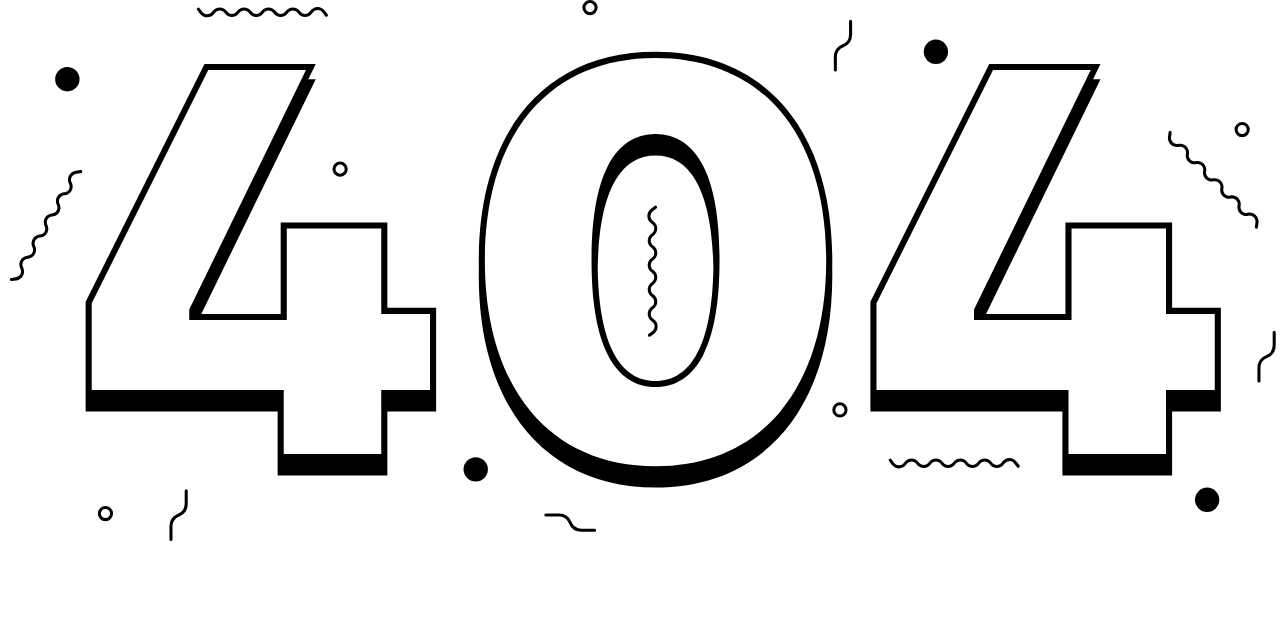
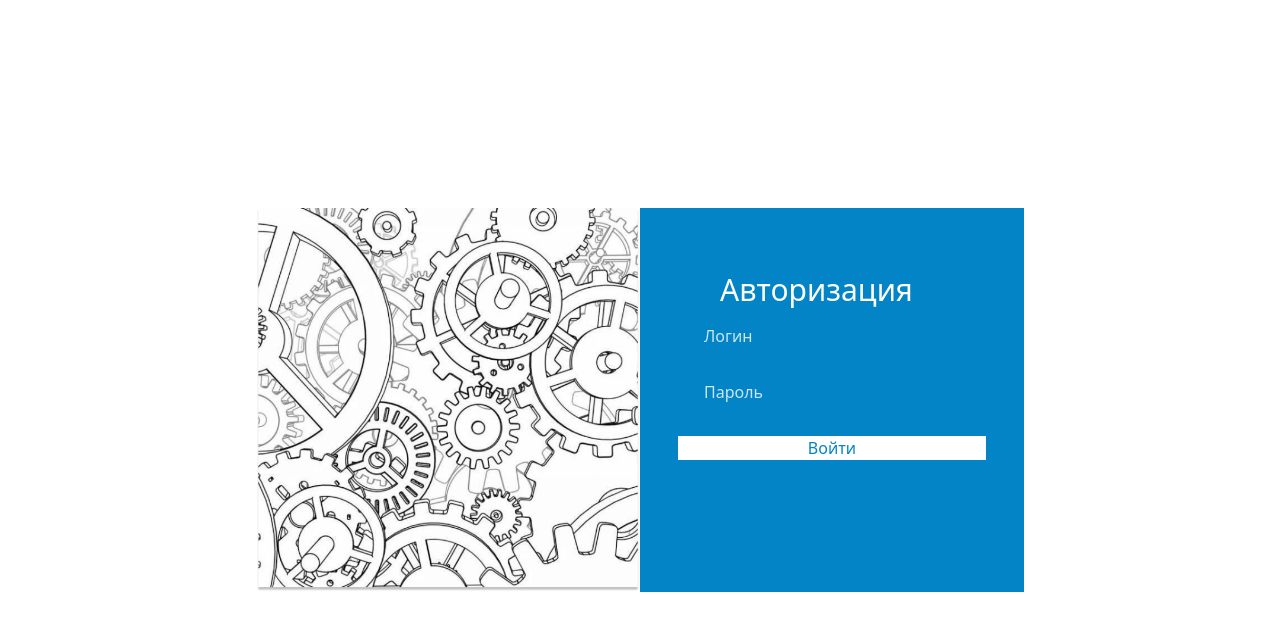
Before and after one commit to dvotch/Diplom-frontend, a React (Vite) app: page /Login in a window 1280 px wide. Shown: the top 630 px of the page. Built offline with nearby package versions, Linux system fonts and the light colour scheme.

Commit message:
login-work-very-hard-so

```diff
--- a/package.json
+++ b/package.json
@@ -14,6 +14,7 @@
     "@emotion/styled": "^11.11.5",
     "@mui/icons-material": "^5.15.15",
     "@tanstack/react-query": "^5.29.2",
+    "@ts3/query-client": "^3.0.3",
     "axios": "^1.6.8",
     "react": "^18.2.0",
     "react-dom": "^18.2.0",
--- a/src/app/context.tsx
+++ b/src/app/context.tsx
@@ -1,19 +1,19 @@
 import { createContext, useState } from "react";
 
 export interface context {
-  role: string;
-  setRole: (role: string) => void;
+  role: string[];
+  setRole: (role: string[]) => void;
 }
-export const ThemeContext = createContext<context>({
-  role: "",
+export const RoleContext = createContext<context>({
+  role: [""],
   setRole: () => {},
 });
 
 export const Context = ({ children }: { children: React.ReactNode }) => {
-  const [role, setRole] = useState("");
+  const [role, setRole] = useState([""]);
   return (
-    <ThemeContext.Provider value={{ role, setRole }}>
+    <RoleContext.Provider value={{ role, setRole }}>
       {children}
-    </ThemeContext.Provider>
+    </RoleContext.Provider>
   );
 };
--- a/src/app/layout/Root.tsx
+++ b/src/app/layout/Root.tsx
@@ -1,7 +1,15 @@
-import { Outlet } from "react-router-dom";
+import { Outlet, useNavigate } from "react-router-dom";
 import { Aside, Header } from "../../widgets";
+import { useContext, useEffect } from "react";
+import { RoleContext } from "../context";
 
 export const RootLayot = () => {
+  const navigate = useNavigate();
+  const { role } = useContext(RoleContext);
+
+  useEffect(() => {
+    if (!role[0]) navigate("/Login");
+  }, []);
   return (
     <div className="grid grid-cols-root grid-rows-root gap-y-6 gap-x-12">
       <Header />
--- a/src/app/routes.tsx
+++ b/src/app/routes.tsx
@@ -5,11 +5,14 @@ import {
 } from "react-router-dom";
 import { RootLayot } from "./layout/Root";
 import { Statement } from "../widgets/statement/ui";
+import Login from "../widgets/login/ui";
 import { NotFound } from "../pages/404/NotFound";
 
 export const route = createBrowserRouter(
   createRoutesFromElements(
     <Route>
+      {" "}
+      <Route element={<Login />} path="/Login" />
       <Route element={<RootLayot />} path="/">
         <Route element={<Statement />} index path="statement" />
       </Route>
--- a/src/main.tsx
+++ b/src/main.tsx
@@ -6,7 +6,6 @@ import { Context } from "./app/context";
 import { QueryClient, QueryClientProvider } from "@tanstack/react-query";
 
 const queryClient = new QueryClient();
-
 ReactDOM.createRoot(document.getElementById("root")!).render(
   <React.StrictMode>
     <QueryClientProvider client={queryClient}>
--- a/src/output.css
+++ b/src/output.css
@@ -598,6 +598,10 @@ video {
   margin-left: 2rem;
 }
 
+.mt-16 {
+  margin-top: 4rem;
+}
+
 .mt-2 {
   margin-top: 0.5rem;
 }
@@ -630,8 +634,22 @@ video {
   display: grid;
 }
 
+.size-4\/5 {
+  width: 80%;
+  height: 80%;
+}
+
+.size-96 {
+  width: 24rem;
+  height: 24rem;
+}
+
 .h-1\/2 {
   height: 50%;
+}
+
+.h-screen {
+  height: 100vh;
 }
 
 .w-20 {
@@ -648,6 +666,10 @@ video {
 
 .w-64 {
   width: 16rem;
+}
+
+.w-72 {
+  width: 18rem;
 }
 
 .grow {
@@ -692,6 +714,14 @@ video {
 
 .justify-between {
   justify-content: space-between;
+}
+
+.gap-4 {
+  gap: 1rem;
+}
+
+.gap-8 {
+  gap: 2rem;
 }
 
 .gap-x-12 {
@@ -741,6 +771,11 @@ video {
   border-color: rgb(229 231 235 / var(--tw-border-opacity));
 }
 
+.border-neutral-100 {
+  --tw-border-opacity: 1;
+  border-color: rgb(245 245 245 / var(--tw-border-opacity));
+}
+
 .border-purple-900 {
   --tw-border-opacity: 1;
   border-color: rgb(88 28 135 / var(--tw-border-opacity));
@@ -759,6 +794,16 @@ video {
 .bg-purple-600 {
   --tw-bg-opacity: 1;
   background-color: rgb(147 51 234 / var(--tw-bg-opacity));
+}
+
+.bg-sky-600 {
+  --tw-bg-opacity: 1;
+  background-color: rgb(2 132 199 / var(--tw-bg-opacity));
+}
+
+.bg-white {
+  --tw-bg-opacity: 1;
+  background-color: rgb(255 255 255 / var(--tw-bg-opacity));
 }
 
 .p-\[4px\] {
@@ -828,6 +873,11 @@ video {
   line-height: 2rem;
 }
 
+.text-3xl {
+  font-size: 1.875rem;
+  line-height: 2.25rem;
+}
+
 .text-5xl {
   font-size: 3rem;
   line-height: 1;
@@ -852,9 +902,18 @@ video {
   font-weight: 700;
 }
 
+.font-medium {
+  font-weight: 500;
+}
+
 .text-black {
   --tw-text-opacity: 1;
   color: rgb(0 0 0 / var(--tw-text-opacity));
+}
+
+.text-sky-600 {
+  --tw-text-opacity: 1;
+  color: rgb(2 132 199 / var(--tw-text-opacity));
 }
 
 .text-sub-100 {
@@ -872,6 +931,24 @@ video {
   color: rgb(255 255 255 / var(--tw-text-opacity));
 }
 
+.placeholder-white::-moz-placeholder {
+  --tw-placeholder-opacity: 1;
+  color: rgb(255 255 255 / var(--tw-placeholder-opacity));
+}
+
+.placeholder-white::placeholder {
+  --tw-placeholder-opacity: 1;
+  color: rgb(255 255 255 / var(--tw-placeholder-opacity));
+}
+
+.placeholder-opacity-80::-moz-placeholder {
+  --tw-placeholder-opacity: 0.8;
+}
+
+.placeholder-opacity-80::placeholder {
+  --tw-placeholder-opacity: 0.8;
+}
+
 .mix-blend-multiply {
   mix-blend-mode: multiply;
 }
--- /dev/null
+++ b/src/widgets/login/ui.tsx
@@ -0,0 +1,113 @@
+import { useState, ChangeEvent, FormEvent, useContext } from "react";
+import shecterin from "../../shared/assets/Прямоугольник 2.png";
+
+import { jwtDecode } from "Jwt-decode";
+import { useNavigate } from "react-router-dom";
+import { RoleContext } from "../../app/context";
+
+const AuthForm = () => {
+  const navigate = useNavigate();
+  const [formData, setFormData] = useState({
+    email: "",
+    password: "",
+  });
+  const { role, setRole } = useContext(RoleContext);
+
+  const handleLogin = () => {
+    if (role[0] === "STUDENT") {
+      navigate("/student");
+    } else {
+      navigate("/");
+    }
+  };
+
+  const handleChange = (e: ChangeEvent<HTMLInputElement>) => {
+    const { name, value } = e.target;
+    setFormData({
+      ...formData,
+      [name]: value,
+    });
+  };
+
+  const handleSubmit = (e: FormEvent<HTMLFormElement>) => {
+    e.preventDefault();
+
+    fetch("http://prod.dvotch.ru:3001/api/auth/login", {
+      method: "POST",
+      headers: {
+        "Content-Type": "application/json",
+      },
+      body: JSON.stringify(formData),
+    })
+      .then((response) => response.json())
+
+      .then((response) => {
+        const token = response;
+        console.log(token);
+        if (token.accessToken) {
+          const decoded = jwtDecode<JwtPayload>(token.accessToken);
+          setRole(decoded.roles);
+          console.log(decoded.roles);
+        }
+      })
+      .then(() => {
+        handleLogin();
+      })
+
+      .catch((error) => {
+        console.error(error);
+      });
+  };
+
+  interface JwtPayload {
+    id: string;
+    email: string;
+    roles: string[];
+    organizationId: string;
+  }
+  return (
+    <div className="flex items-center justify-center  h-screen">
+      <div className="">
+        <img src={shecterin} alt="" className="size-96 " />
+      </div>
+      <div className="bg-sky-600 size-96 flex flex-col  gap-4 ">
+        <div className="text-white text-3xl font-medium mt-16 ml-20">
+          Авторизация
+        </div>
+        <form
+          onSubmit={handleSubmit}
+          className="flex flex-col gap-8 items-center"
+        >
+          <div className="border-b-2 border-neutral-100 w-72">
+            <input
+              className="placeholder-white placeholder-opacity-80 ml-4 text-white"
+              name="email"
+              type="text"
+              value={formData.email}
+              onChange={handleChange}
+              placeholder="Логин"
+            />
+          </div>
+          <div className="border-b-2 border-neutral-100 w-72">
+            <input
+              className="placeholder-white placeholder-opacity-80 ml-4 text-white"
+              name="password"
+              type="password"
+              value={formData.password}
+              onChange={handleChange}
+              placeholder="Пароль"
+            />
+          </div>
+          <button
+            type="submit"
+            className="bg-white text-sky-600 size-4/5 font-medium"
+          >
+            Войти
+          </button>
+        </form>
+      </div>
+    </div>
+  );
+};
+
+export default AuthForm;
--- a/src/widgets/statement/api/lessons.ts
+++ b/src/widgets/statement/api/lessons.ts
@@ -5,7 +5,7 @@ import { STUDENT_TOKEN } from "../../../shared/const";
 
 export const fetchStudentLessons = async (quater: number) => {
   return await axios.get<ILesson[]>(
-    "http://prodd.dvotch.ru:3001/api/student/lessons/" + quater,
+    "http://prod.dvotch.ru:3001/api/student/lessons/" + quater,
     {
       headers: {
         Authorization: STUDENT_TOKEN,
--- a/src/widgets/statement/api/marks.ts
+++ b/src/widgets/statement/api/marks.ts
@@ -5,7 +5,7 @@ import { STUDENT_TOKEN } from "../../../shared/const";
 
 export const fetchStudentMarks = async (lessonId: string) => {
   return await axios.get<IMark[]>(
-    "http://prodd.dvotch.ru:3001/api/student/marks/" + lessonId,
+    "http://prod.dvotch.ru:3001/api/student/marks/" + lessonId,
     {
       headers: {
         Authorization: STUDENT_TOKEN,
```
Also changed, not shown: src/shared/assets/Прямоугольник 2.png (added), 1 other file (tests, documents, lock files or other folders).
